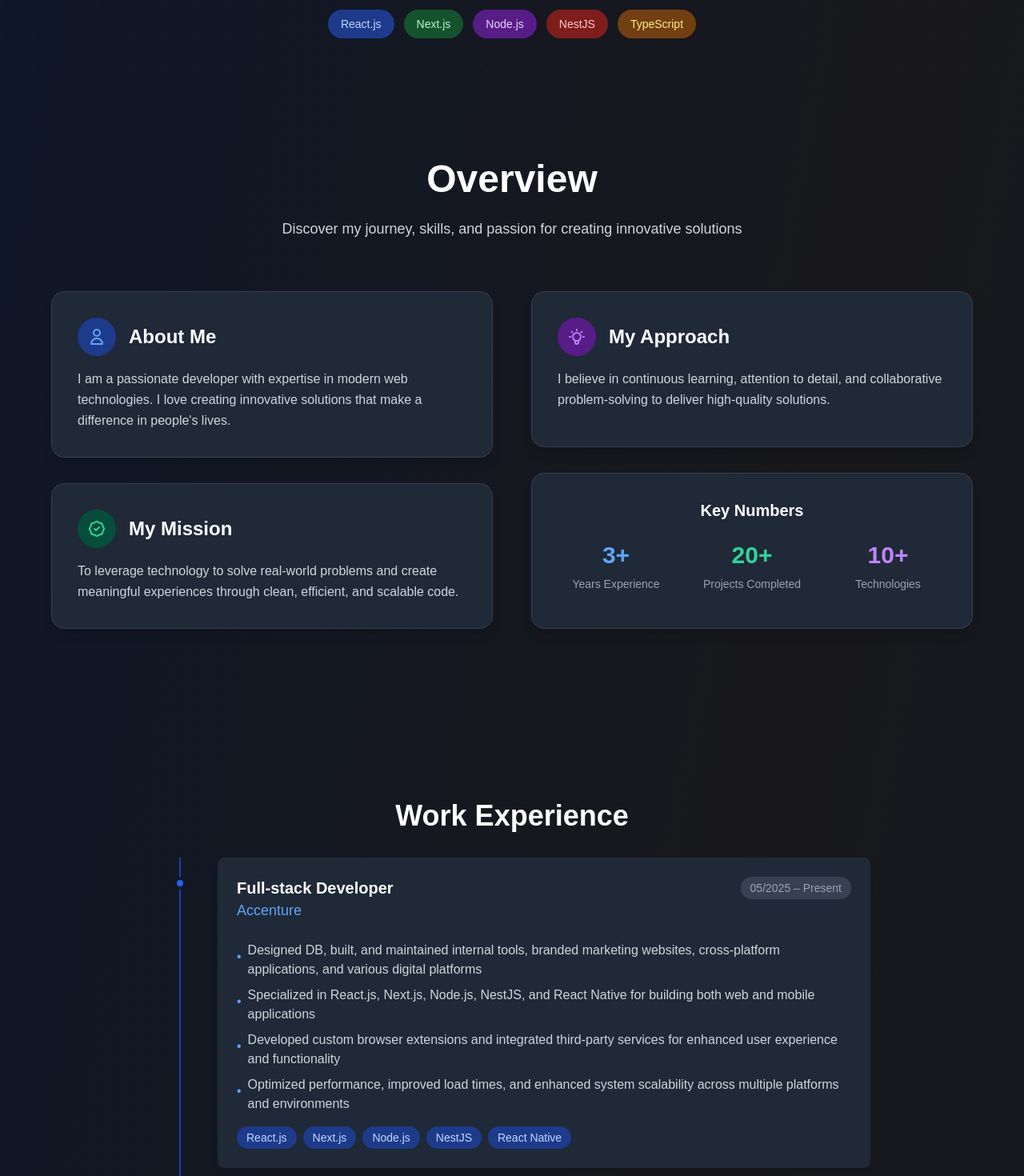
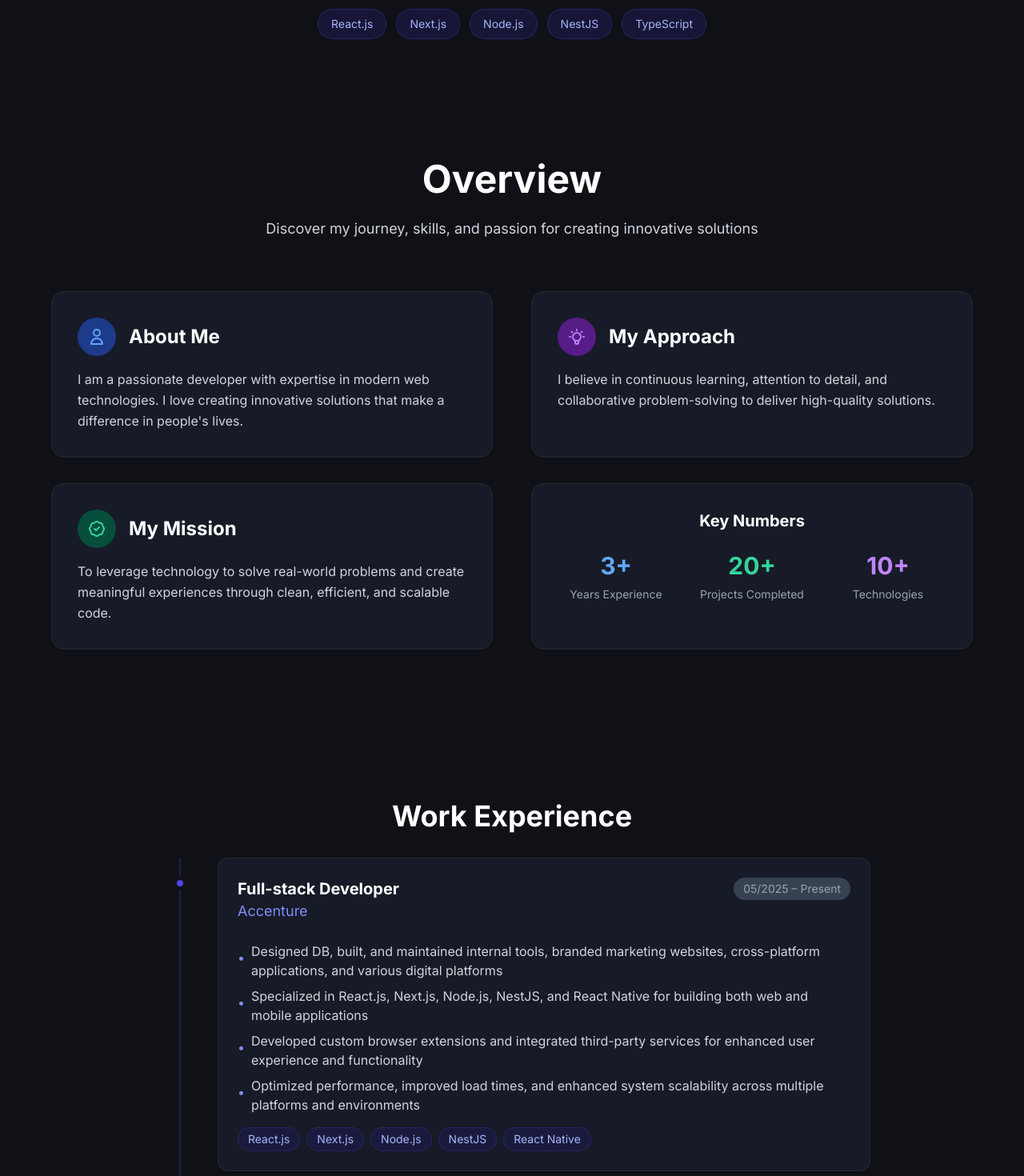
Before and after one commit to nghuynhdev/portfolio, a Next.js app: page / in a window 1280 px wide. Shown: the part 680-2150 px from the top of the page at 80% size. Built offline with nearby package versions, Linux system fonts and the light colour scheme.

Commit message:
feat: apply professional design system (Inter font, dark navy, indigo+mint palette)

```diff
--- a/src/app/globals.css
+++ b/src/app/globals.css
@@ -3,13 +3,23 @@
 @tailwind utilities;
 
 :root {
-  --background: #ffffff;
-  --foreground: #171717;
+  --background: #f8fafc;
+  --foreground: #1e293b;
+  --card: #ffffff;
+  --nav-bg: rgba(255, 255, 255, 0.92);
+  --primary: #4f46e5;
+  --accent: #46f2a7;
+  --muted: #64748b;
 }
 
 .dark {
-  --background: rgb(15 23 42);
-  --foreground: #f9fafb;
+  --background: #0f1117;
+  --foreground: #e2e8f0;
+  --card: #161b27;
+  --nav-bg: rgba(11, 14, 24, 0.95);
+  --primary: #4f46e5;
+  --accent: #46f2a7;
+  --muted: #94a3b8;
 }
 
 @layer utilities {
@@ -21,15 +31,19 @@
 body {
   color: var(--foreground);
   background: var(--background);
-  font-family: Arial, Helvetica, sans-serif;
+  -webkit-font-smoothing: antialiased;
+  -moz-osx-font-smoothing: grayscale;
 }
 
-/* Mobile touch optimization */
+::-webkit-scrollbar { width: 5px; height: 5px; }
+::-webkit-scrollbar-track { background: transparent; }
+::-webkit-scrollbar-thumb { background: rgba(148, 163, 184, 0.2); border-radius: 3px; }
+::-webkit-scrollbar-thumb:hover { background: rgba(148, 163, 184, 0.35); }
+
 @media (hover: none) and (pointer: coarse) {
   button, a {
     -webkit-tap-highlight-color: transparent;
   }
-
   .touch-manipulation {
     touch-action: manipulation;
     -webkit-tap-highlight-color: transparent;
@@ -39,7 +53,6 @@ body {
   }
 }
 
-/* Logo font styles */
 .logo-font {
   font-family: var(--font-leckerli), 'Leckerli One', 'Dancing Script', cursive;
   font-weight: 400;
--- a/src/app/layout.tsx
+++ b/src/app/layout.tsx
@@ -1,12 +1,18 @@
 import type { Metadata } from 'next'
 import './globals.css'
-import { Leckerli_One } from 'next/font/google'
+import { Leckerli_One, Inter } from 'next/font/google'
 import ToasterProvider from '@/components/ToasterProvider'
 
 const leckerliOne = Leckerli_One({
   weight: ['400'],
   subsets: ['latin'],
   variable: '--font-leckerli',
+  display: 'swap',
+})
+
+const inter = Inter({
+  subsets: ['latin'],
+  variable: '--font-inter',
   display: 'swap',
 })
 
@@ -163,7 +169,7 @@ export default function RootLayout({
           dangerouslySetInnerHTML={{ __html: JSON.stringify(jsonLd) }}
         />
       </head>
-      <body className={`${leckerliOne.variable} antialiased bg-gradient-to-br from-blue-50 via-purple-50 via-emerald-50 via-orange-50 via-rose-50 to-violet-50 dark:bg-gradient-to-br dark:from-slate-900 dark:via-gray-800 dark:via-zinc-900 dark:via-slate-800 dark:to-gray-900 text-gray-900 dark:text-gray-100 min-h-screen`}>
+      <body className={`${leckerliOne.variable} ${inter.variable} font-sans antialiased bg-[#f8fafc] dark:bg-[#0f1117] text-gray-900 dark:text-gray-100 min-h-screen`}>
         <ToasterProvider />
         {children}
       </body>
--- a/src/components/Experience.tsx
+++ b/src/components/Experience.tsx
@@ -41,7 +41,7 @@ export default function Experience() {
           <div className="relative">
             {/* Timeline line */}
             <motion.div
-              className="absolute left-2 md:left-8 top-0 bottom-0 w-0.5 bg-blue-200 dark:bg-blue-800"
+              className="absolute left-2 md:left-8 top-0 bottom-0 w-0.5 bg-indigo-200 dark:bg-indigo-900/50"
               initial={{ scaleY: 0 }}
               animate={isInView ? { scaleY: 1 } : { scaleY: 0 }}
               transition={{ duration: 1.5, delay: 0.5 }}
@@ -61,14 +61,14 @@ export default function Experience() {
                 >
                   {/* Timeline dot */}
                   <motion.div
-                    className="absolute -left-[31px] md:-left-[55px] top-6 w-4 h-4 bg-blue-600 rounded-full border-2 md:border-4 border-white dark:border-gray-900"
+                    className="absolute -left-[31px] md:-left-[55px] top-6 w-4 h-4 bg-indigo-600 rounded-full border-2 md:border-4 border-white dark:border-[#0f1117]"
                     initial={{ scale: 0 }}
                     animate={isInView ? { scale: 1 } : { scale: 0 }}
                     transition={{ duration: 0.4, delay: 1.0 + (index * 0.2) }}
                   />
 
                   <motion.div
-                    className="bg-gray-50 dark:bg-gray-800 rounded-lg p-6 shadow-md"
+                    className="bg-white dark:bg-[#161b27] rounded-xl p-6 shadow-sm dark:shadow-black/30 border border-black/[0.07] dark:border-white/[0.07]"
                     whileHover={{
                       scale: 1.02,
                       boxShadow: "0 10px 25px rgba(0,0,0,0.1)"
@@ -86,7 +86,7 @@ export default function Experience() {
                           {expData.position}
                         </motion.h3>
                         <motion.h4
-                          className="text-lg text-blue-600 dark:text-blue-400 mb-2"
+                          className="text-lg text-indigo-600 dark:text-indigo-400 mb-2"
                           initial={{ opacity: 0 }}
                           animate={isInView ? { opacity: 1 } : { opacity: 0 }}
                           transition={{ duration: 0.6, delay: 1.3 + (index * 0.2) }}
@@ -118,7 +118,7 @@ export default function Experience() {
                           animate={isInView ? { opacity: 1, x: 0 } : { opacity: 0, x: -20 }}
                           transition={{ duration: 0.4, delay: 1.6 + (index * 0.2) + (idx * 0.1) }}
                         >
-                          <span className="text-blue-600 dark:text-blue-400 mr-2 mt-2 flex-shrink-0">•</span>
+                          <span className="text-indigo-500 dark:text-indigo-400 mr-2 mt-2 flex-shrink-0">•</span>
                           <span className="text-sm md:text-base">{item}</span>
                         </motion.li>
                       ))}
@@ -133,7 +133,7 @@ export default function Experience() {
                       {exp.technologies.map((tech, idx) => (
                         <motion.span
                           key={idx}
-                          className="px-3 py-1 bg-blue-100 dark:bg-blue-900 text-blue-800 dark:text-blue-200 rounded-full text-sm"
+                          className="px-3 py-1 bg-indigo-50 dark:bg-indigo-950/60 text-indigo-700 dark:text-indigo-300 border border-indigo-100 dark:border-indigo-800/40 rounded-full text-sm"
                           initial={{ opacity: 0, scale: 0.8 }}
                           animate={isInView ? { opacity: 1, scale: 1 } : { opacity: 0, scale: 0.8 }}
                           transition={{ duration: 0.3, delay: 1.9 + (index * 0.2) + (idx * 0.05) }}
--- a/src/components/Hero.tsx
+++ b/src/components/Hero.tsx
@@ -8,46 +8,11 @@ export default function Hero() {
   const { t } = useLanguage()
 
   const technologies = [
-    {
-      name: "React.js",
-      color: "blue",
-      bgLight: "bg-blue-100",
-      textLight: "text-blue-800",
-      textDark: "dark:text-blue-200",
-      bgDark: "dark:bg-blue-900",
-    },
-    {
-      name: "Next.js",
-      color: "green",
-      bgLight: "bg-green-100",
-      textLight: "text-green-800",
-      textDark: "dark:text-green-200",
-      bgDark: "dark:bg-green-900",
-    },
-    {
-      name: "Node.js",
-      color: "purple",
-      bgLight: "bg-purple-100",
-      textLight: "text-purple-800",
-      textDark: "dark:text-purple-200",
-      bgDark: "dark:bg-purple-900",
-    },
-    {
-      name: "NestJS",
-      color: "red",
-      bgLight: "bg-red-100",
-      textLight: "text-red-800",
-      textDark: "dark:text-red-200",
-      bgDark: "dark:bg-red-900",
-    },
-    {
-      name: "TypeScript",
-      color: "yellow",
-      bgLight: "bg-yellow-100",
-      textLight: "text-yellow-800",
-      textDark: "dark:text-yellow-200",
-      bgDark: "dark:bg-yellow-900",
-    }
+    { name: "React.js" },
+    { name: "Next.js" },
+    { name: "Node.js" },
+    { name: "NestJS" },
+    { name: "TypeScript" },
   ]
 
   const contactInfo = [
@@ -163,7 +128,7 @@ export default function Hero() {
             {technologies.map((tech, index) => (
               <motion.span
                 key={tech.name}
-                className={`px-2.5 md:px-4 py-2 ${tech.bgLight} ${tech.bgDark} ${tech.textLight} ${tech.textDark} rounded-full text-xs md:text-sm`}
+                className="px-2.5 md:px-4 py-2 bg-indigo-50 dark:bg-indigo-950/60 text-indigo-700 dark:text-indigo-300 border border-indigo-100 dark:border-indigo-800/50 rounded-full text-xs md:text-sm"
                 initial={{ opacity: 0, scale: 0.8 }}
                 animate={{ opacity: 1, scale: 1 }}
                 transition={{ duration: 0.5, delay: 1.2 + (index * 0.1) }}
--- a/src/components/Navigation.tsx
+++ b/src/components/Navigation.tsx
@@ -58,7 +58,7 @@ export default function Navigation() {
 
   return (
     <motion.nav
-      className="fixed top-0 left-0 right-0 bg-gradient-to-r from-white/90 via-blue-50/95 to-purple-50/90 dark:from-slate-900/95 dark:via-gray-900/95 dark:to-slate-900/95 backdrop-blur-lg z-50 border-b border-blue-200/30 dark:border-gray-700/30"
+      className="fixed top-0 left-0 right-0 bg-white/90 dark:bg-[#0b0e18]/95 backdrop-blur-lg z-50 border-b border-black/[0.06] dark:border-white/[0.06]"
       initial={{ y: -100 }}
       animate={{ y: 0 }}
       transition={{ duration: 0.5 }}
--- a/src/components/Overview.tsx
+++ b/src/components/Overview.tsx
@@ -37,7 +37,7 @@ export default function Overview() {
             {/* Left Column - About & Mission */}
             <div className="flex flex-col space-y-8">
               <motion.div
-                className="bg-white dark:bg-gray-800 rounded-2xl p-8 shadow-lg border border-gray-100 dark:border-gray-700 flex-1"
+                className="bg-white dark:bg-[#161b27] rounded-2xl p-8 shadow-sm dark:shadow-black/30 border border-black/[0.07] dark:border-white/[0.07] flex-1"
                 initial={{ opacity: 0, y: 20 }}
                 animate={isInView ? { opacity: 1, y: 0 } : { opacity: 0, y: 20 }}
                 transition={{ duration: 0.6, delay: 0.4 }}
@@ -58,7 +58,7 @@ export default function Overview() {
               </motion.div>
 
               <motion.div
-                className="bg-white dark:bg-gray-800 rounded-2xl p-8 shadow-lg border border-gray-100 dark:border-gray-700 flex-1"
+                className="bg-white dark:bg-[#161b27] rounded-2xl p-8 shadow-sm dark:shadow-black/30 border border-black/[0.07] dark:border-white/[0.07] flex-1"
                 initial={{ opacity: 0, y: 20 }}
                 animate={isInView ? { opacity: 1, y: 0 } : { opacity: 0, y: 20 }}
                 transition={{ duration: 0.6, delay: 0.6 }}
@@ -82,7 +82,7 @@ export default function Overview() {
             {/* Right Column - Approach & Stats */}
             <div className="flex flex-col space-y-8">
               <motion.div
-                className="bg-white dark:bg-gray-800 rounded-2xl p-8 shadow-lg border border-gray-100 dark:border-gray-700 flex-1"
+                className="bg-white dark:bg-[#161b27] rounded-2xl p-8 shadow-sm dark:shadow-black/30 border border-black/[0.07] dark:border-white/[0.07] flex-1"
                 initial={{ opacity: 0, y: 20 }}
                 animate={isInView ? { opacity: 1, y: 0 } : { opacity: 0, y: 20 }}
                 transition={{ duration: 0.6, delay: 0.8 }}
@@ -104,7 +104,7 @@ export default function Overview() {
 
               {/* Stats */}
               <motion.div
-                className="bg-white dark:bg-gray-800 rounded-2xl p-8 shadow-lg border border-gray-100 dark:border-gray-700 flex-1"
+                className="bg-white dark:bg-[#161b27] rounded-2xl p-8 shadow-sm dark:shadow-black/30 border border-black/[0.07] dark:border-white/[0.07] flex-1"
                 initial={{ opacity: 0, y: 20 }}
                 animate={isInView ? { opacity: 1, y: 0 } : { opacity: 0, y: 20 }}
                 transition={{ duration: 0.6, delay: 1.0 }}
--- a/tailwind.config.ts
+++ b/tailwind.config.ts
@@ -9,9 +9,15 @@ const config: Config = {
   darkMode: 'class',
   theme: {
     extend: {
+      fontFamily: {
+        sans: ['var(--font-inter)', 'Inter', 'ui-sans-serif', 'system-ui', 'sans-serif'],
+      },
       colors: {
         background: 'var(--background)',
         foreground: 'var(--foreground)',
+        card: 'var(--card)',
+        primary: '#4f46e5',
+        accent: '#46f2a7',
       },
     },
   },
```
Also changed, not shown: src/components/Contact.tsx (+5 -5 lines), src/components/Education.tsx (+11 -11 lines), src/components/Skills.tsx (+5 -5 lines).
